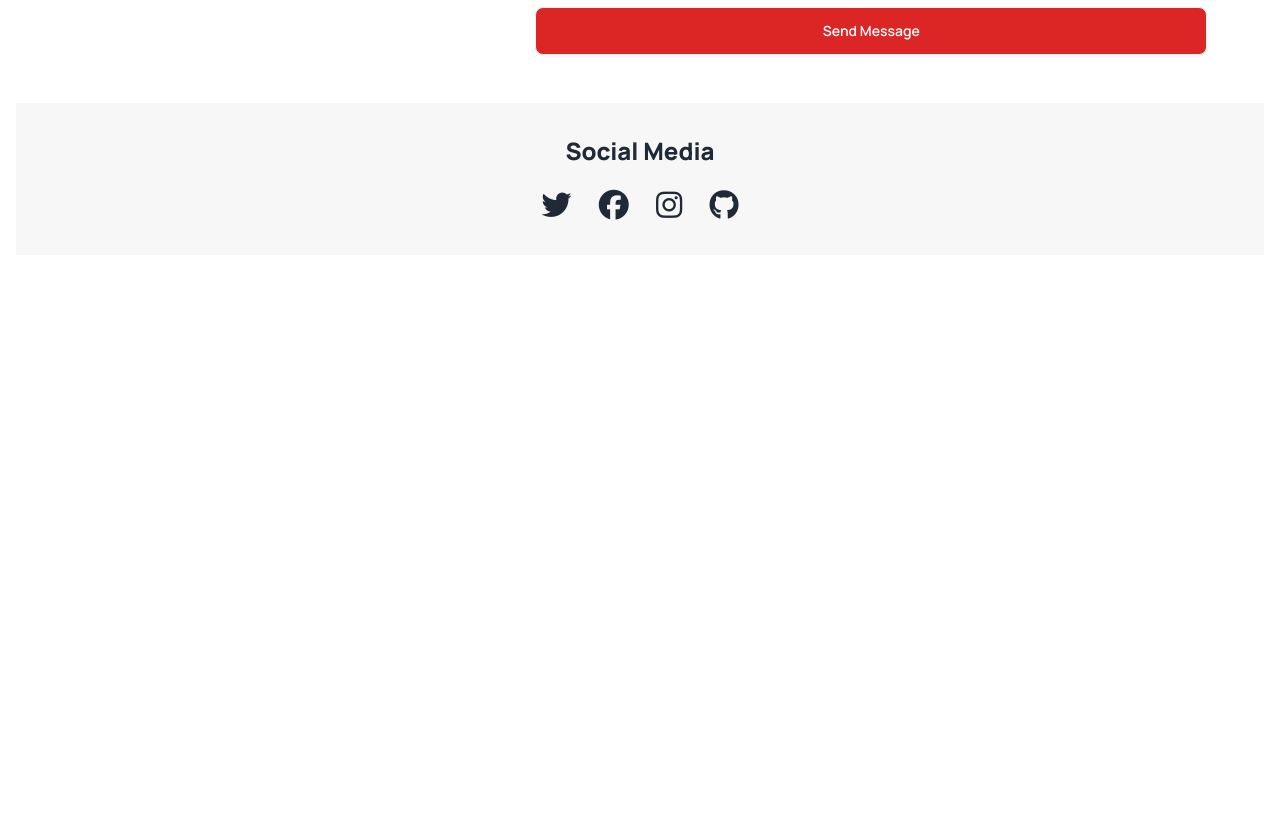
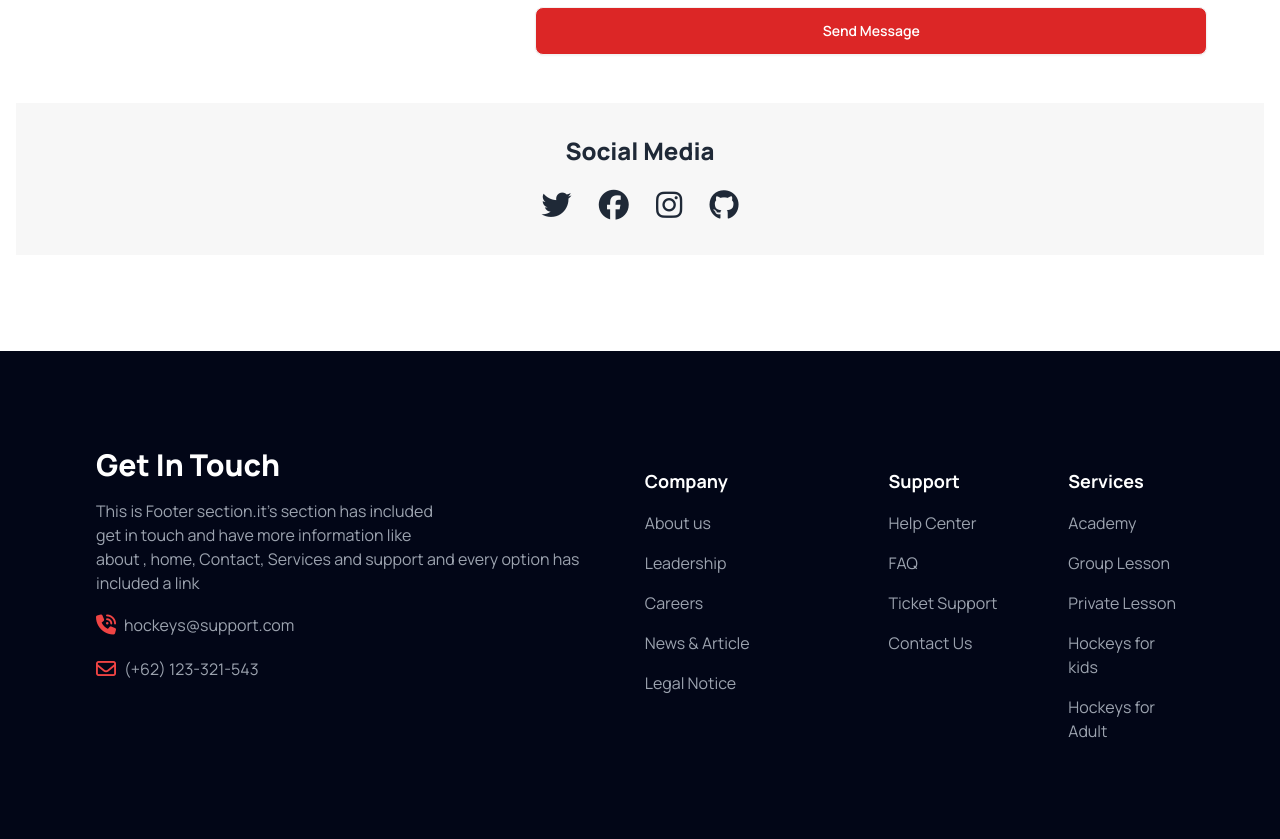
Before and after one commit to mkiuzzl01/Assignment-3, a plain HTML site: page index.html in a window 1280 px wide. Shown: the part 5792-6631 px from the top of the page. Before the commit the page ends 6047 px from the top, so only its background shows below. Drawn offline with nearby package versions, Linux system fonts and the light colour scheme.

Commit message:
footer section is done

```diff
--- a/index.html
+++ b/index.html
@@ -654,6 +654,49 @@
       </div>
       </section>
     </main>
-    <footer></footer>
+    <!-- This is Footer Section  -->
+    <footer class="flex flex-col lg:flex-row justify-between p-24 bg-slate-950 text-base-content mt-24 text-white">
+
+        <div class="space-y-4">
+            <h3 class="text-3xl font-extrabold">Get In Touch</h3>
+            <p class="text-gray-400">This is Footer section.it's section has included <br>
+                get in touch and have more information like <br>
+                 about , home, Contact, Services and support and every option has included a link</p>
+                <div class="flex gap-2 items-center">
+                    <i class="fa-solid fa-phone-volume text-xl text-red-500"></i>
+                    <p class="text-gray-400">hockeys@support.com</p>
+                </div>
+                 <div class="flex gap-2 items-center">
+                    <i class="fa-regular fa-envelope text-xl text-red-500"></i>
+                    <p class="text-gray-400">(+62) 123-321-543</p>
+                 </div>
+        </div>
+
+      <div class="grid grid-cols-2 mt-5 lg:grid-cols-3 space-x-16">
+        <nav class="space-y-4 ">
+            <header class="text-lg font-bold text-white">Company</header>
+            <p><a class="text-gray-400">About us</a></p>
+            <p><a class="text-gray-400">Leadership</a></p>
+            <p><a class="text-gray-400">Careers</a></p>
+            <p><a class="text-gray-400">News & Article</a></p>
+            <p><a class="text-gray-400">Legal Notice</a></p>
+          </nav>
+          <nav class="space-y-4 ">
+            <header class="text-lg font-bold text-white">Support</header>
+           <p><a class="text-gray-400">Help Center</a></p>
+          <p><a class="text-gray-400">FAQ</a></p>
+            <p><a class="text-gray-400">Ticket Support</a></p>
+            <p><a class="text-gray-400">Contact Us</a></p>
+          </nav>
+          <nav class="space-y-4">
+            <header class="text-lg font-bold text-white">Services</header>
+            <p><a class="text-gray-400">Academy</a></p>
+            <p><a class="text-gray-400">Group Lesson</a></p>
+            <p><a class="text-gray-400">Private Lesson</a></p>
+            <p><a class="text-gray-400">Hockeys for kids</a></p>
+            <p><a class="text-gray-400">Hockeys for Adult</a></p>
+          </nav>
+      </div>
+      </footer>
   </body>
 </html>
```
